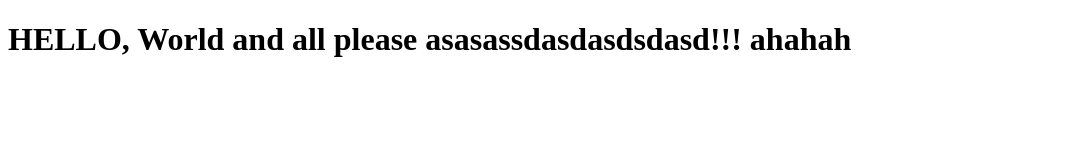
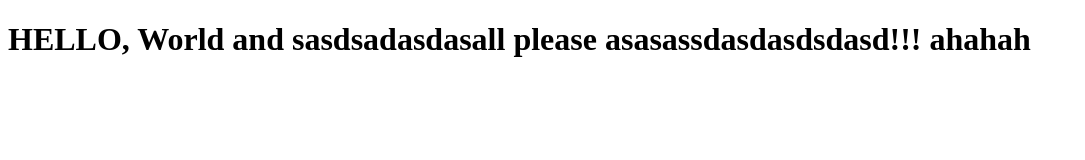
Before and after one commit to ahsanjamil306/Bootcamp2020Sample, a plain HTML site: page index.html in a window 1280 px wide. Shown: the whole page, without its empty margins (0-1085 px from the left). Drawn offline with Linux system fonts and the light colour scheme.

Commit message:
Update index.html

```diff
--- a/index.html
+++ b/index.html
@@ -6,6 +6,6 @@
     <title>Document</title>
 </head>
 <body>
-    <h1>HELLO, World and all please asasassdasdasdsdasd!!! ahahah</h1>
+    <h1>HELLO, World and sasdsadasdasall please asasassdasdasdsdasd!!! ahahah</h1>
 </body>
 </html>
```
